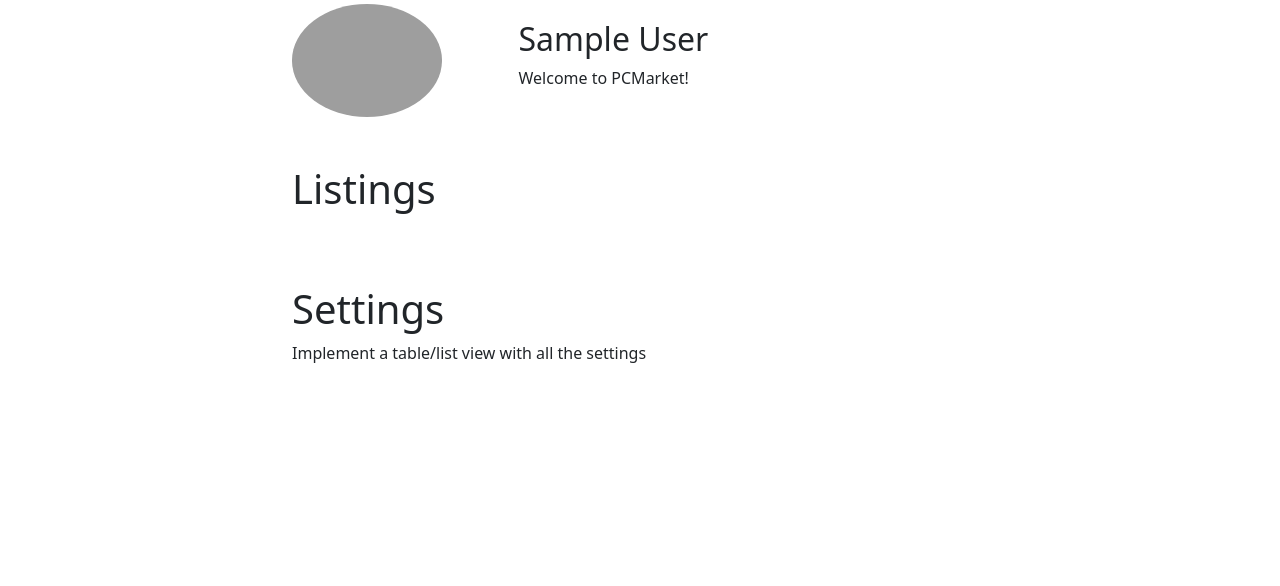
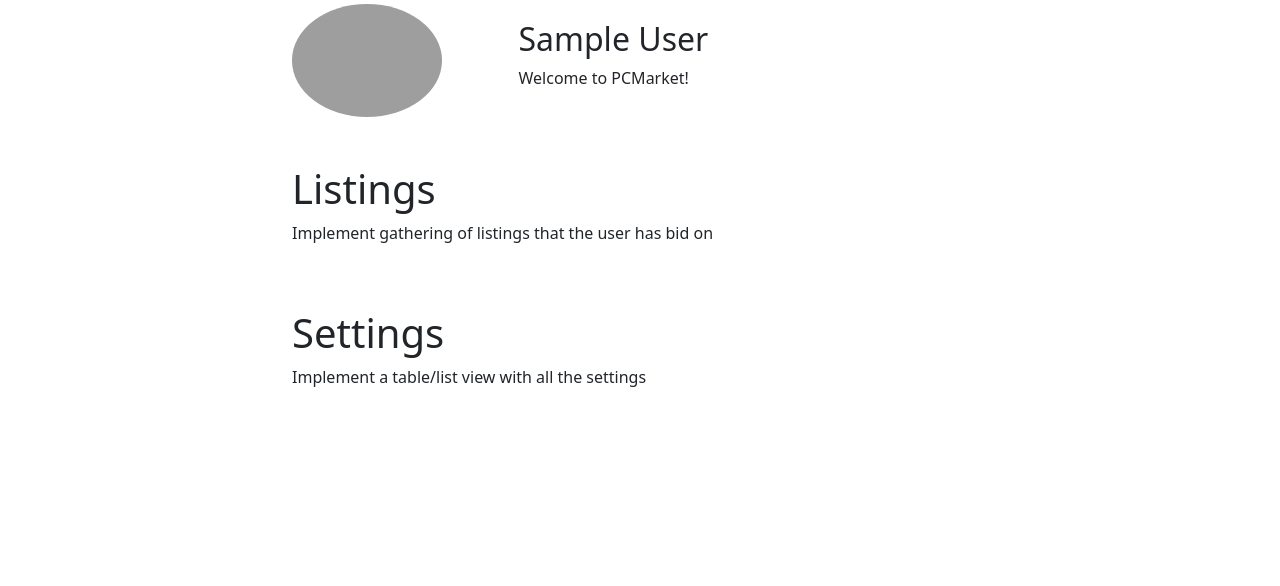
Before and after one commit to oenvinipas/PCMarket, a Flask app: page /account in a window 1280 px wide. Shown: the part 108-694 px from the top of the page. Run offline with Flask 3, Linux system fonts and the light colour scheme; the visitor is signed in with stand-in values (Sample User, id 1); grey boxes are pictures that could not be loaded.

Commit message:
account listings p implementing settings later

```diff
--- a/templates/account.html
+++ b/templates/account.html
@@ -23,7 +23,7 @@
         <main class="col-md-9 ms-sm-auto col-lg-10 px-md-4 mt-5">
             <div class="row">
                 <h1>Listings</h1>
-                <p> </p>
+                <p>Implement gathering of listings that the user has bid on</p>
                 <table>
 
                 </table>
```
